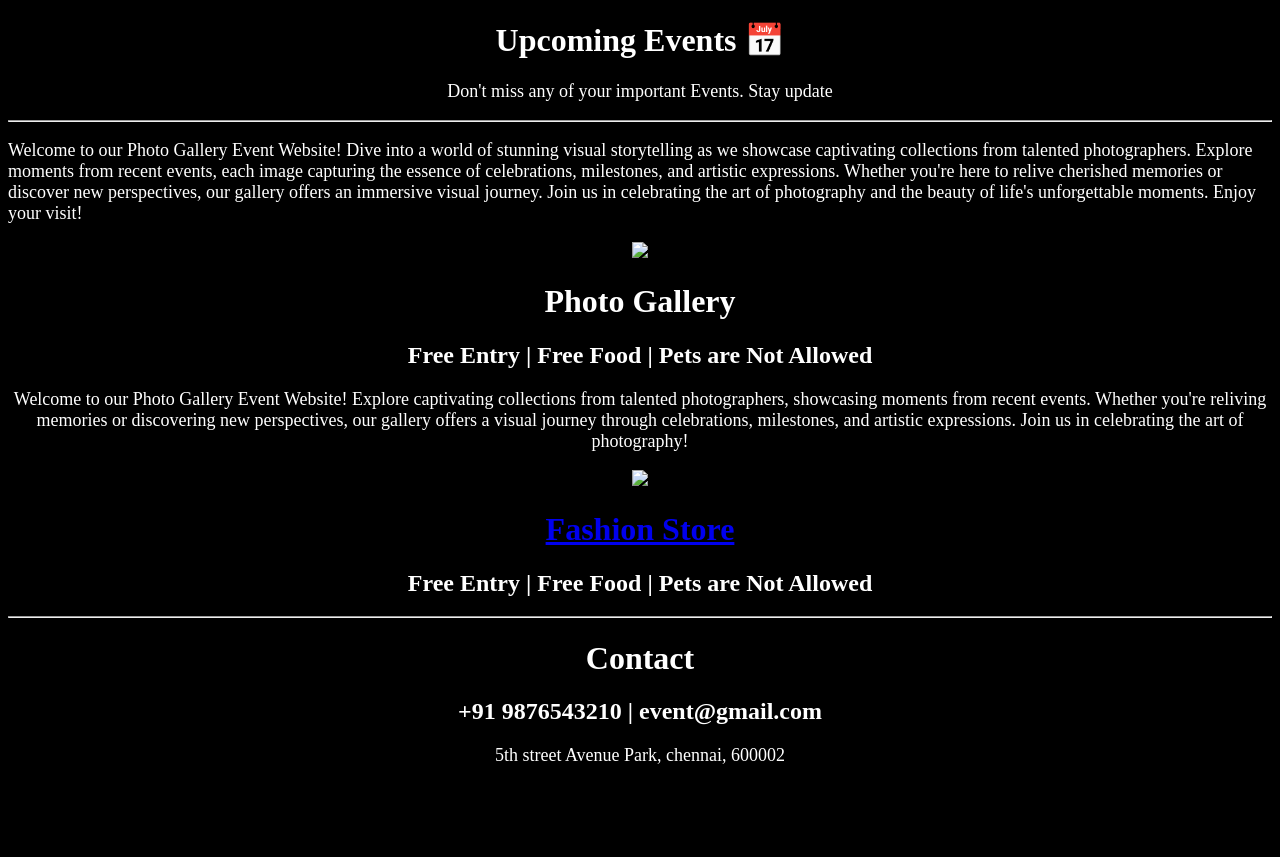
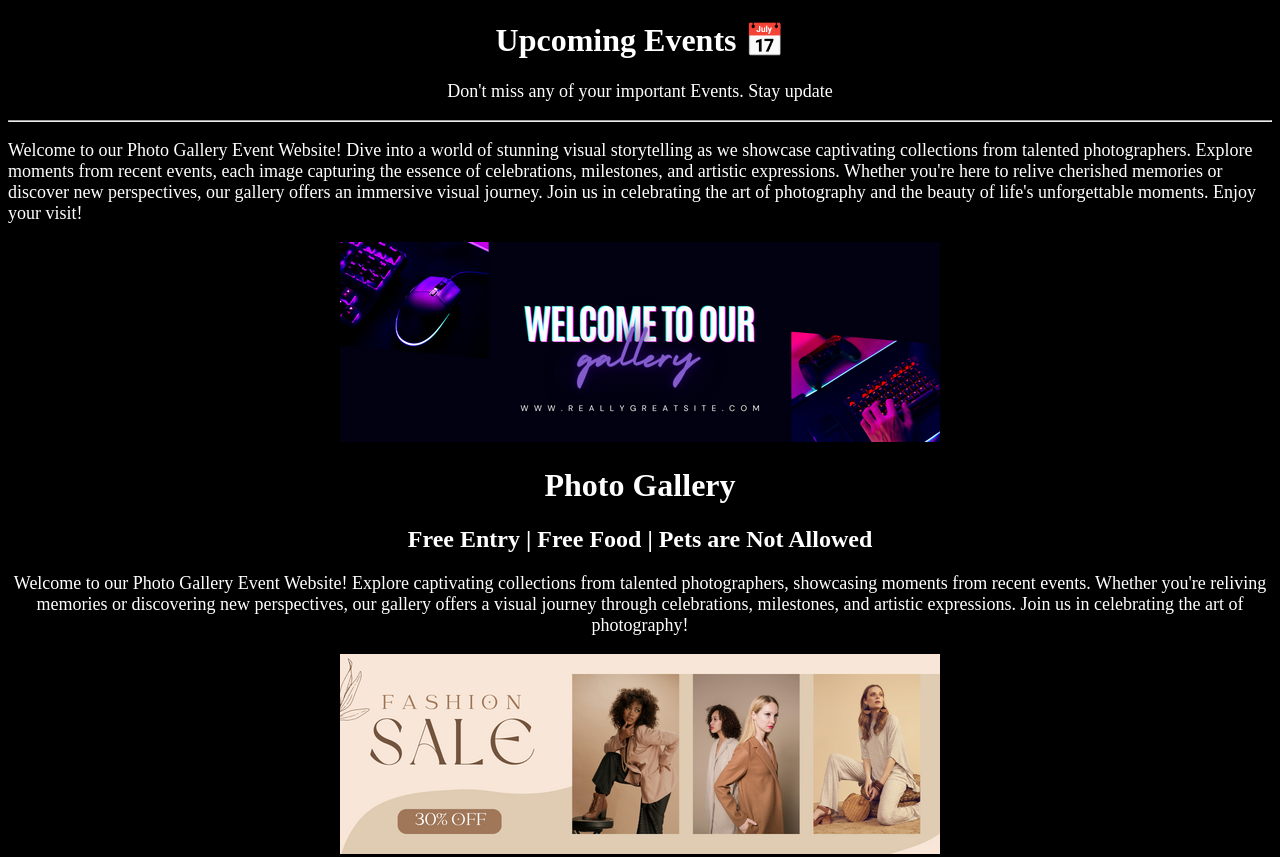
Before and after one commit to AnnooSuba/Event-website, a plain HTML site: page index.html in a window 1280 px wide. Shown: the top 857 px of the page. Before the commit the page ends 800 px from the top, so only its background shows below. Drawn offline with Linux system fonts and the light colour scheme.

Commit message:
Update index.html

```diff
--- a/index.html
+++ b/index.html
@@ -4,7 +4,7 @@
     <meta charset="UTF-8">
     <meta name="viewport" content="width=device-width, initial-scale=1.0">
     <title>Events</title>
-    <link rel="icon" href="img/date.png">
+    <link rel="icon" href="./date.png">
     <link rel="stylesheet" href="style.css">
 </head>
 <body bgcolor="black" style="color: white;">
@@ -17,14 +17,14 @@
 
     <p>Welcome to our Photo Gallery Event Website! Dive into a world of stunning visual storytelling as we showcase captivating collections from talented photographers. Explore moments from recent events, each image capturing the essence of celebrations, milestones, and artistic expressions. Whether you're here to relive cherished memories or discover new perspectives, our gallery offers an immersive visual journey. Join us in celebrating the art of photography and the beauty of life's unforgettable moments. Enjoy your visit!</p>
     <center>
-    <img src="img/event1.png">
+    <img src="./event1.png">
     <h1>Photo Gallery</h1>
     <h2>Free Entry | Free Food | Pets are Not Allowed</h2>
     <P>Welcome to our Photo Gallery Event Website! Explore captivating collections from talented photographers, showcasing moments from recent events. Whether you're reliving memories or discovering new perspectives, our gallery offers a visual journey through celebrations, milestones, and artistic expressions. Join us in celebrating the art of photography!</P>
     </center>
 
     <center>
-        <img src="img/event2.png">
+        <img src="./event2.png">
         <h1>
             <a href="https://www.myntra.com/">Fashion Store</a>
         </h1>
```
